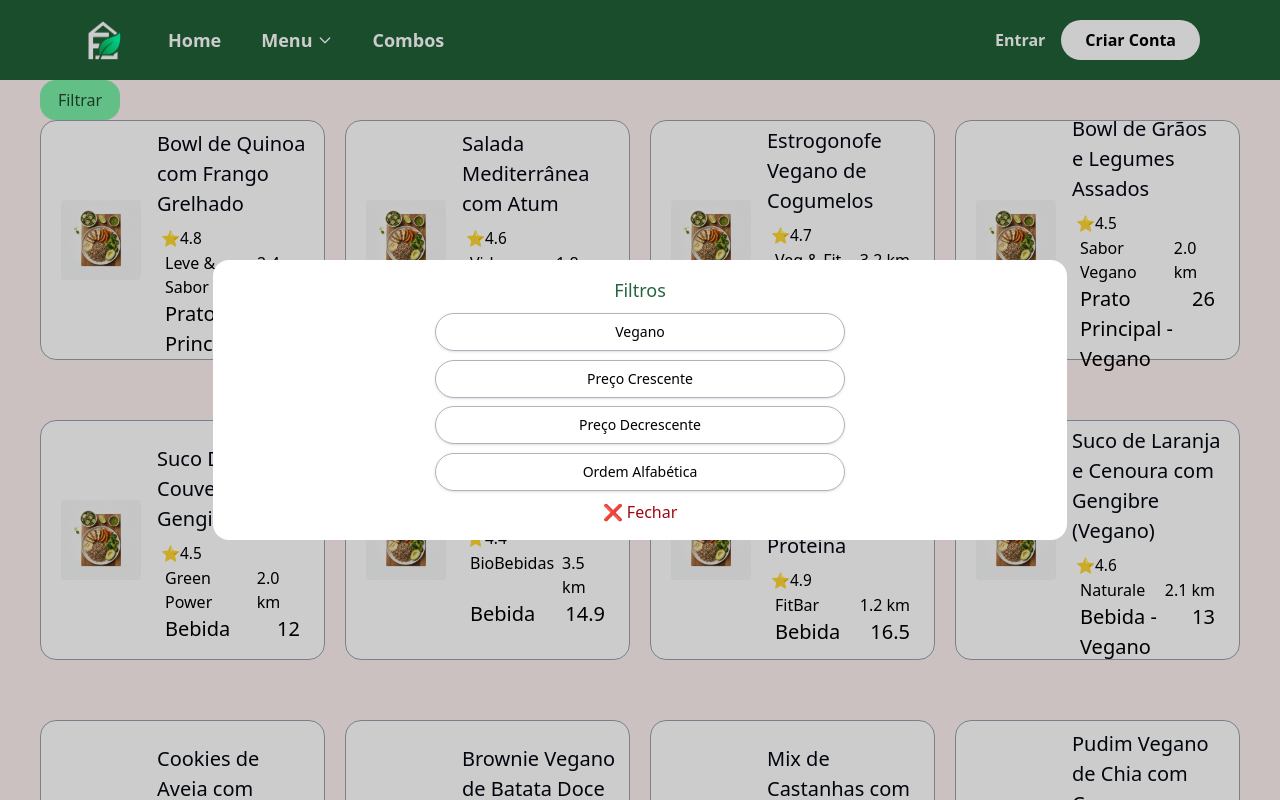
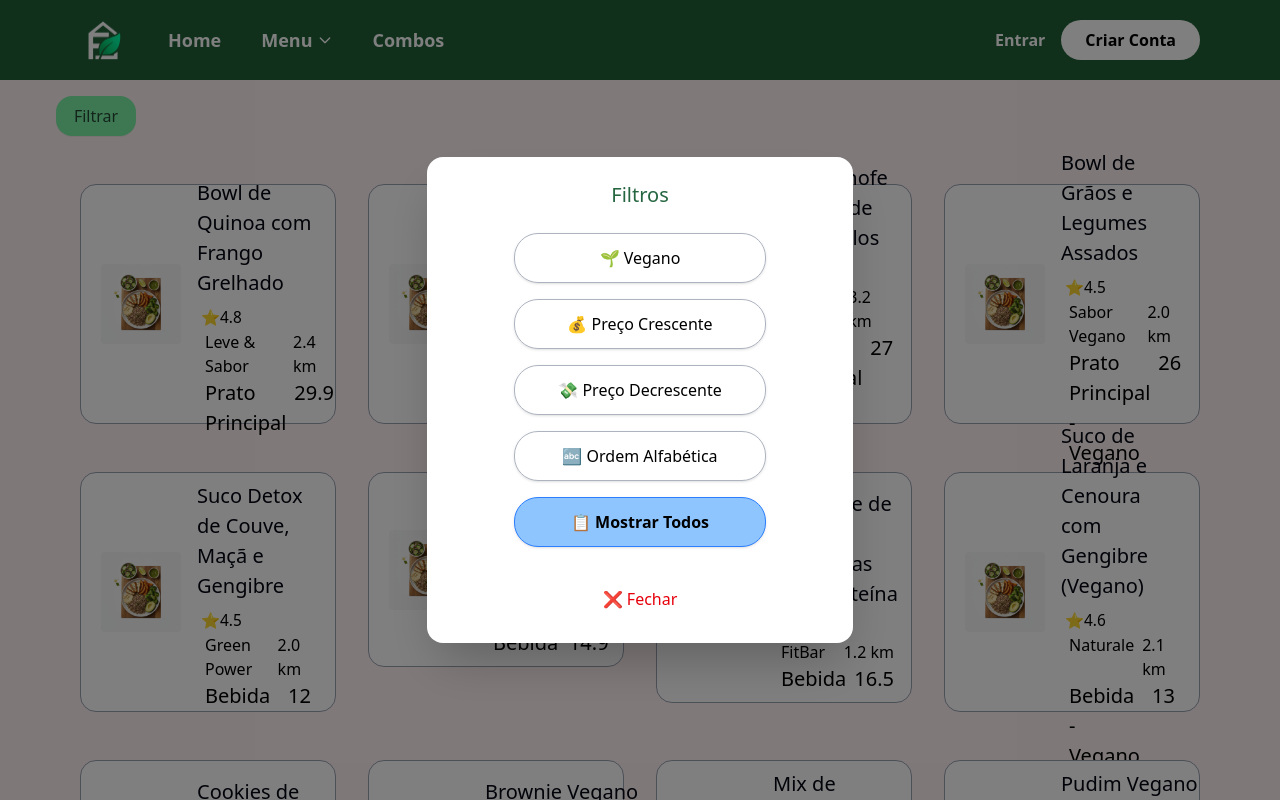
Before and after one commit to DrumondParizottoPiccolo/WebDelivery, a React (Vite) app: page /combos in a window 1280 px wide. Both pictures are taken after a click on the element "Filtrar". Shown: the top 800 px of the page. Built offline with nearby package versions, Linux system fonts and the light colour scheme.

Commit message:
Display dos cards

```diff
--- a/src/Components/Catalogo.jsx
+++ b/src/Components/Catalogo.jsx
@@ -1,8 +1,7 @@
 import React from "react";
-import Carrossel from "./Carrossel";
 import ItemCompra from "./ItemCompra";
 
-// Lista 1: Pratos principais
+
 const pratosPrincipais = [
   {
     id: 1,
@@ -42,10 +41,10 @@ const pratosPrincipais = [
   },
 ];
 
-// Lista 2: Bebidas saudáveis
+
 const bebidasSaudaveis = [
   {
-    id: 1,
+    id: 5,
     titulo: "Suco Detox de Couve, Maçã e Gengibre",
     preco: 12.0,
     restaurante: "Green Power",
@@ -54,7 +53,7 @@ const bebidasSaudaveis = [
     rev: 4.5,
   },
   {
-    id: 2,
+    id: 6,
     titulo: "Kombucha de Hibisco",
     preco: 14.9,
     restaurante: "BioBebidas",
@@ -63,7 +62,7 @@ const bebidasSaudaveis = [
     rev: 4.4,
   },
   {
-    id: 3,
+    id: 7,
     titulo: "Smoothie de Frutas Vermelhas com Proteína",
     preco: 16.5,
     restaurante: "FitBar",
@@ -72,7 +71,7 @@ const bebidasSaudaveis = [
     rev: 4.9,
   },
   {
-    id: 4,
+    id: 8,
     titulo: "Suco de Laranja e Cenoura com Gengibre (Vegano)",
     preco: 13.0,
     restaurante: "Naturale",
@@ -82,10 +81,10 @@ const bebidasSaudaveis = [
   },
 ];
 
-// Lista 3: Snacks e sobremesas saudáveis
+
 const snacksESobremesas = [
   {
-    id: 1,
+    id: 9,
     titulo: "Cookies de Aveia com Banana",
     preco: 9.9,
     restaurante: "Snack Natural",
@@ -94,7 +93,7 @@ const snacksESobremesas = [
     rev: 4.3,
   },
   {
-    id: 2,
+    id: 10,
     titulo: "Brownie Vegano de Batata Doce",
     preco: 11.5,
     restaurante: "Doces do Bem",
@@ -103,7 +102,7 @@ const snacksESobremesas = [
     rev: 4.7,
   },
   {
-    id: 3,
+    id: 11,
     titulo: "Mix de Castanhas com Frutas Secas",
     preco: 13.0,
     restaurante: "NatureBites",
@@ -112,7 +111,7 @@ const snacksESobremesas = [
     rev: 4.6,
   },
   {
-    id: 4,
+    id: 12,
     titulo: "Pudim Vegano de Chia com Cacau",
     preco: 10.0,
     restaurante: "Delícias Veganas",
@@ -122,21 +121,53 @@ const snacksESobremesas = [
   },
 ];
 
-function Catalogo() {
+function Catalogo({ filterType }) {
+
+  const todosProdutos = [...pratosPrincipais, ...bebidasSaudaveis, ...snacksESobremesas];
+
+
+  const filtrarProdutos = (produtos, filtro) => {
+    let produtosFiltrados = [...produtos];
+
+    switch (filtro) {
+      case 'vegano':
+        produtosFiltrados = produtos.filter(produto =>
+          produto.categoria.toLowerCase().includes('vegano')
+        );
+        break;
+      case 'preco-crescente':
+        produtosFiltrados = produtos.sort((a, b) => a.preco - b.preco);
+        break;
+      case 'preco-decrescente':
+        produtosFiltrados = produtos.sort((a, b) => b.preco - a.preco);
+        break;
+      case 'alfabetica':
+        produtosFiltrados = produtos.sort((a, b) =>
+          a.titulo.localeCompare(b.titulo)
+        );
+        break;
+      case 'todos':
+      default:
+        produtosFiltrados = produtos;
+        break;
+    }
+
+    return produtosFiltrados;
+  };
+
+  const produtosFiltrados = filtrarProdutos(todosProdutos, filterType);
+
   return (
-    <div
-      className="grid grid-cols-4 min-h-[110vh]
-        justify-center w-full min gap-5"
-    >
-      {pratosPrincipais.map((prato, i) => (
-        <ItemCompra {...pratosPrincipais[i]} />
-      ))}
-      {bebidasSaudaveis.map((prato, i) => (
-        <ItemCompra {...bebidasSaudaveis[i]} />
-      ))}
-      {snacksESobremesas.map((prato, i) => (
-        <ItemCompra {...snacksESobremesas[i]} />
-      ))}
+    <div className="w-full max-w-7xl mx-auto px-2 sm:px-4 md:px-6">
+      <div className="grid grid-cols-1 sm:grid-cols-2 md:grid-cols-3 lg:grid-cols-4 xl:grid-cols-4 2xl:grid-cols-5
+                     min-h-[110vh] justify-items-center gap-4 sm:gap-5 md:gap-6 lg:gap-8
+                     py-2 sm:py-4 md:py-6">
+        {produtosFiltrados.map((produto) => (
+          <div key={produto.id} className="w-full min-w-[250px] max-w-[300px] h-auto">
+            <ItemCompra {...produto} />
+          </div>
+        ))}
+      </div>
     </div>
   );
 }
--- a/src/Components/Filtro.jsx
+++ b/src/Components/Filtro.jsx
@@ -1,7 +1,12 @@
 import React from "react";
 
-function Filtro() {
+function Filtro({ onFilterChange, activeFilter }) {
   const [open, setOpen] = React.useState(false);
+
+  const handleFilterClick = (filterType) => {
+    onFilterChange(filterType);
+    setOpen(false);
+  };
 
   return (
     <>
@@ -13,27 +18,65 @@ function Filtro() {
       </p>
 
       {open && (
-        <div className="w-full h-full top-0 left-0 flex justify-center items-center fixed z-10 bg-black/20 shadow-2xl">
-          <div className="w-full sm:w-2/3 h-70 flex flex-col justify-between gap-2 p-4 bg-white rounded-2xl items-center">
-            <h3 className="text-center font-medium text-green-900/90 text-lg">
+        <div className="fixed inset-0 w-screen h-screen top-0 left-0 flex justify-center items-center z-50 bg-black/50">
+          <div className="w-[90%] sm:w-2/3 md:w-1/2 lg:w-2/5 xl:w-1/3 max-w-md
+                         flex flex-col justify-between gap-3 sm:gap-4
+                         p-4 sm:p-6 bg-white rounded-2xl items-center
+                         max-h-[80vh] overflow-y-auto shadow-2xl">
+            <h3 className="text-center font-medium text-green-900/90 text-base sm:text-lg md:text-xl mb-2">
               Filtros
             </h3>
 
-            <p className="text-sm border border-gray-400/80 shadow p-2 rounded-3xl text-center cursor-pointer w-1/2">
-              Vegano
+            <p
+              onClick={() => handleFilterClick('vegano')}
+              className={`text-xs sm:text-sm md:text-base border shadow p-2 sm:p-3 rounded-3xl text-center cursor-pointer
+                         w-full sm:w-3/4 md:w-2/3 transition-all duration-200 ${
+                activeFilter === 'vegano' ? 'bg-green-300 border-green-500 font-semibold' : 'border-gray-400/80 hover:bg-gray-100 hover:border-gray-500'
+              }`}
+            >
+              🌱 Vegano
             </p>
-            <p className="text-sm border border-gray-400/80 shadow p-2 rounded-3xl text-center cursor-pointer w-1/2">
-              Preço Crescente
+            <p
+              onClick={() => handleFilterClick('preco-crescente')}
+              className={`text-xs sm:text-sm md:text-base border shadow p-2 sm:p-3 rounded-3xl text-center cursor-pointer
+                         w-full sm:w-3/4 md:w-2/3 transition-all duration-200 ${
+                activeFilter === 'preco-crescente' ? 'bg-green-300 border-green-500 font-semibold' : 'border-gray-400/80 hover:bg-gray-100 hover:border-gray-500'
+              }`}
+            >
+              💰 Preço Crescente
             </p>
-            <p className="text-sm border border-gray-400/80 shadow p-2 rounded-3xl text-center cursor-pointer w-1/2">
-              Preço Decrescente
+            <p
+              onClick={() => handleFilterClick('preco-decrescente')}
+              className={`text-xs sm:text-sm md:text-base border shadow p-2 sm:p-3 rounded-3xl text-center cursor-pointer
+                         w-full sm:w-3/4 md:w-2/3 transition-all duration-200 ${
+                activeFilter === 'preco-decrescente' ? 'bg-green-300 border-green-500 font-semibold' : 'border-gray-400/80 hover:bg-gray-100 hover:border-gray-500'
+              }`}
+            >
+              💸 Preço Decrescente
             </p>
-            <p className="text-sm border border-gray-400/80 shadow p-2 rounded-3xl text-center cursor-pointer w-1/2">
-              Ordem Alfabética
+            <p
+              onClick={() => handleFilterClick('alfabetica')}
+              className={`text-xs sm:text-sm md:text-base border shadow p-2 sm:p-3 rounded-3xl text-center cursor-pointer
+                         w-full sm:w-3/4 md:w-2/3 transition-all duration-200 ${
+                activeFilter === 'alfabetica' ? 'bg-green-300 border-green-500 font-semibold' : 'border-gray-400/80 hover:bg-gray-100 hover:border-gray-500'
+              }`}
+            >
+              🔤 Ordem Alfabética
+            </p>
+            <p
+              onClick={() => handleFilterClick('todos')}
+              className={`text-xs sm:text-sm md:text-base border shadow p-2 sm:p-3 rounded-3xl text-center cursor-pointer
+                         w-full sm:w-3/4 md:w-2/3 transition-all duration-200 ${
+                activeFilter === 'todos' ? 'bg-blue-300 border-blue-500 font-semibold' : 'border-gray-400/80 hover:bg-gray-100 hover:border-gray-500'
+              }`}
+            >
+              📋 Mostrar Todos
             </p>
 
             <button
-              className="cursor-pointer font-thin text-red-800"
+              className="cursor-pointer font-medium text-red-600 hover:text-red-800
+                        mt-4 py-2 px-4 hover:bg-red-50 rounded-lg transition-all duration-200
+                        text-sm sm:text-base"
               onClick={() => setOpen(false)}
             >
               ❌ Fechar
--- a/src/combos/ComboRoute.jsx
+++ b/src/combos/ComboRoute.jsx
@@ -1,14 +1,21 @@
+import React from "react";
 import Filtro from "../Components/Filtro";
 import Container from "@mui/material/Container";
-import Carrossel from "../Components/Carrossel";
 import Catalogo from "../Components/Catalogo";
-import ItemCompra from "../Components/ItemCompra";
 
 const ComboRoute = () => {
+  const [filtroAtivo, setFiltroAtivo] = React.useState('todos');
+
+  const handleFilterChange = (novoFiltro) => {
+    setFiltroAtivo(novoFiltro);
+  };
+
   return (
-    <Container disableGutters className="w-auto flex flex-col justify-left">
-      <Filtro />
-      <Catalogo />
+    <Container disableGutters className="w-auto flex flex-col justify-left p-2 sm:p-4">
+      <div className="mb-4 sm:mb-6">
+        <Filtro onFilterChange={handleFilterChange} activeFilter={filtroAtivo} />
+      </div>
+      <Catalogo filterType={filtroAtivo} />
     </Container>
   );
 };
```
